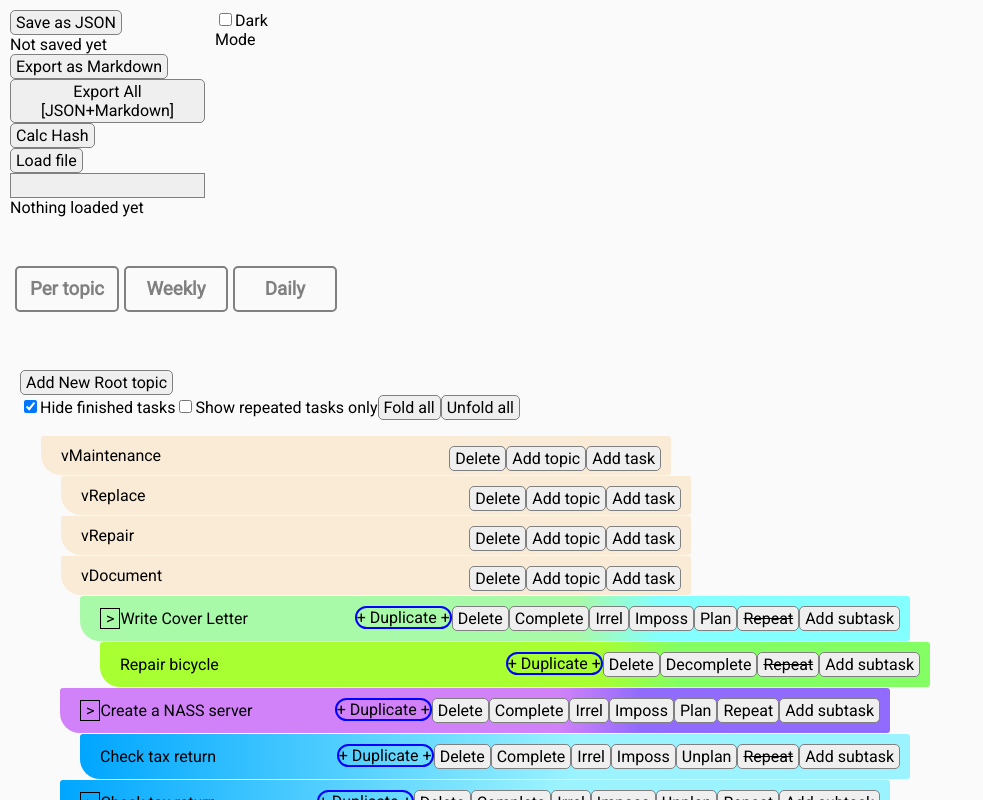
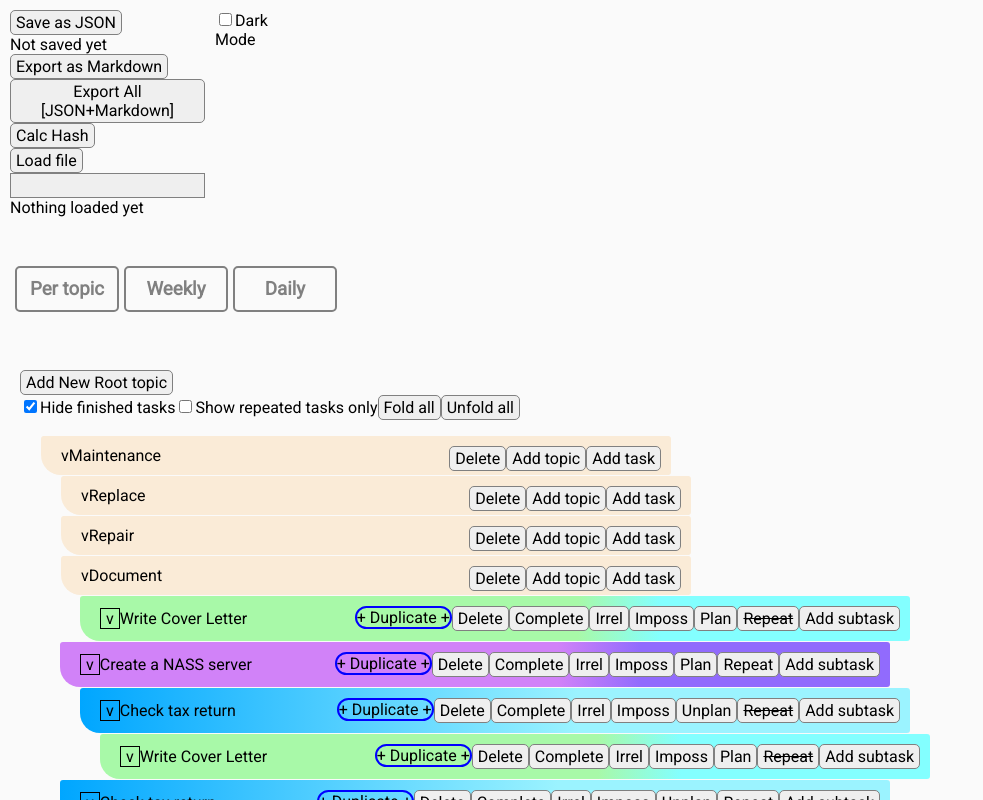
Before and after one commit to ElmoreV/TaskPlanner_javareact, a React (Create React App) app: page / in a window 1280 px wide. Both pictures are taken after a click on the button "Unfold all". Shown: the top 800 px of the page, without its empty margins (0-983 px from the left). Built offline with nearby package versions, Linux system fonts and the light colour scheme.

Commit message:
feat: allow recursive subtask visualization

```diff
--- a/src/ModifyFuncGeneratorsV1.js
+++ b/src/ModifyFuncGeneratorsV1.js
@@ -119,8 +119,12 @@ const getAddNewSubTask = (setTasks, tasks, superTaskId) => {
         if (!superTask) {
             return
         }
+        if (superTask.subTaskIds == undefined) {
+            superTask.subTaskIds = []
+        }
         let newSubTask = generateEmptyTask(newTasks)
         newTasks = addOrphanTasktoTaskList(newTasks, newSubTask)
+
         newTasks = insertTaskInstanceIntoTask(newTasks, superTaskId, newSubTask.id)
         setTasks(newTasks)
     }
--- a/src/ModifyTaskTopicAdgElements.js
+++ b/src/ModifyTaskTopicAdgElements.js
@@ -12,6 +12,7 @@ const generateEmptyTask = (tasks) => {
         id: newId,
         topics: [],
         topicViewIndices: [],
+        subTaskIds: [],
         completed: false,
         finishStatus: FinishedState.NotFinished,
         thisWeek: false,
--- a/src/Task.tsx
+++ b/src/Task.tsx
@@ -17,10 +17,9 @@ const Task = (props) => {
         addSubTask, hasSubTasks,
         fancy,
     } = props;
-    console.debug("Rendering Task")
+    console.debug("Rendering Task: " + name)
     const folded_symbol = '>';
     const unfolded_symbol = 'v';
-
 
 
     if (taskFinishStatus === undefined) { }
--- a/src/TaskContent.js
+++ b/src/TaskContent.js
@@ -44,7 +44,6 @@ const TaskContent = (props) => {
 
     // Applying dynamic class names based on the classStr prop
     const taskClassNames = [styles.task, styles[classStr]].filter(Boolean).join(' ');
-
     return (
         // <div className={styles.task}>
         <div className={styles.taskContent}>
--- a/src/TaskList.js
+++ b/src/TaskList.js
@@ -51,6 +51,85 @@ const isTaskVisible = (task, hideCompletedItems, showRepeatedOnly) => {
         && (task.repeated || !showRepeatedOnly))
 }
 
+const recursiveShowTask = (topic, superTask, task, tasks,
+    topics,
+    setTasks,
+    selectedTasks, setSelectedTasks,
+    hideCompletedItems, showRepeatedOnly,
+    fancy
+) => {
+    // 1. Show task
+    // 2. Show all subtasks
+
+    // Do not show subtasks when task is folded
+    const findTopicViewIdx = (topicId, task) => {
+        return task.topicViewIndices[task.topics.findIndex(taskTopicId => taskTopicId == topicId)]
+    }
+    //  <>
+    //      <li topic.id - suipertask.id - task id>
+    //      <Task>
+    //      <ul>
+    //          subtasks
+    //
+
+
+
+    return (
+        <>
+            <li key={(topic && topic.id) + "-" + (superTask && superTask.id) + ' - ' + task.id}>
+                <Task name={task.name}
+                    id={task.id}
+                    completed={task.completed}
+                    taskFinishStatus={task.finishStatus}
+                    setTaskFinishStatus={getSetTaskFinishStatus(setTasks, tasks, task.id)}
+                    currentTopicViewIndex={topic && findTopicViewIdx(topic.id, task)}
+                    currentTopicName={topic && topic.name}
+                    currentTopicId={topic && topic.id}
+                    setTaskName={getSetTaskNameFunc(setTasks, tasks, task.id)}
+                    deleteTask={getDeleteTask(setTasks, tasks, task.id)}
+                    addSubTask={getAddNewSubTask(setTasks, tasks, task.id)}
+                    hasSubTasks={task.subTaskIds && task.subTaskIds.length > 0}
+                    completeTask={getCompleteTask(setTasks, tasks, task.id)}
+                    plan={getPlanTaskForWeek(setTasks, tasks, task.id)}
+                    unplan={getUnplanTask(setTasks, tasks, task.id)}
+                    toggleRepeatTask={getToggleRepeatTask(setTasks, tasks, task.id)}
+                    planned={task.thisWeek}
+                    repeated={task.repeated}
+                    taskLastCompletion={task.lastFinished}
+                    addToSelection={() => topic && addTaskToSelection(selectedTasks, setSelectedTasks, task.id, topic.id, findTopicViewIdx(topic.id, task))}
+                    deleteFromSelection={() => topic && deleteTaskFromSelection(selectedTasks, setSelectedTasks, task.id, topic.id)}
+                    selected={topic && selectedTasks.find((st) => (st.taskId == task.id && st.topicId == topic.id)) ? true : false}
+                    selectedTasks={selectedTasks}
+                    moveTasks={getMoveTasks(topics, tasks, setTasks)}
+                    duplicateTask={getDuplicateTask(setTasks, tasks, topics)}
+                    fancy={fancy}
+                    toggleFold={getToggleFoldTask(setTasks, tasks)}
+                    setTasks={setTasks}
+                    tasks={tasks}
+                    unfolded={task.unfolded}
+
+                />
+            </li >
+            {
+                task.subTaskIds && task.subTaskIds.length > 0 && task.unfolded && (
+                    <ul>
+                        {tasks
+                            // .map(t=>{console.log("Hi, I'm a subtask"+t);return t})
+                            .filter(subTask => task.subTaskIds.includes(subTask.id))
+                            .filter((subTask) => isTaskVisible(subTask, hideCompletedItems, showRepeatedOnly))
+                            // TODO: ordering of subtasks
+                            .map(subTask => (
+                                recursiveShowTask(null, task, subTask, tasks, topics, setTasks,
+                                    selectedTasks, setSelectedTasks, hideCompletedItems, showRepeatedOnly, fancy))
+                            )
+                        }
+                    </ul>
+                )
+            }
+        </>
+    )
+}
+
 
 
 const recursiveShowTopic = (topic, tasks,
@@ -65,14 +144,22 @@ const recursiveShowTopic = (topic, tasks,
     // 3. Show all tasks
 
     // Do not show subtopics when Topic is folded
-    // console.debug('Hello2')
-    // console.debug(topics)
-    // console.debug(topic)
+
     const findTopicViewIdx = (topicId, task) => {
         return task.topicViewIndices[task.topics.findIndex(taskTopicId => taskTopicId == topicId)]
     }
 
-    return (<div key={'div_' + topic.id}><li key={topic.id}>
+    //  <div div_topic_id>
+    //      <li>
+    //          <Topic>
+    //      <ul>
+    //          Other subtopics
+    //      <ul>
+    //          Tasks inside of topic
+
+
+    return (<div key={'div_' + topic.id}>
+        <li key={topic.id}>
             <Topic
                 name={topic.name}
                 id={topic.id}
@@ -86,7 +173,6 @@ const recursiveShowTopic = (topic, tasks,
                 moveTasks={getMoveTasks(topics, tasks, setTasks)}
                 unfoldAll={getUnfoldAll(setTopics, topics)}
                 foldAll={getFoldAll(setTopics, topics)}
-            // updateTaskTopics={getUpdateTaskTopics(setTasks, tasks, topic.name)}
                 duplicateTask={getDuplicateTask(setTasks, tasks, topics)}
                 deleteTopic={getDeleteTopic(setTopics, topics, setTasks, tasks, topic.id)}
                 fancy={fancy}
@@ -102,90 +188,14 @@ const recursiveShowTopic = (topic, tasks,
                 fancy)
         ))}</ul>
         <ul key={topic.id + '_tasks'}>
-            {topic.unfolded && tasks//.sort((taskA, taskB) => { return taskA.name > taskB.name })
-                // .map((task) => (
-                //     ( && task.topics.includes(topic.id) ) ?
+            {topic.unfolded && tasks
                 .filter((task) => task.topics.includes(topic.id))
                 .filter((task) => isTaskVisible(task, hideCompletedItems, showRepeatedOnly))
                 .slice(0).sort((taskA, taskB) => { return findTopicViewIdx(topic.id, taskA) - findTopicViewIdx(topic.id, taskB) })
                 .map(task => (
-                    <>
-                        <li key={topic.id + ' - ' + task.id}>
-                            <Task name={task.name}
-                                id={task.id}
-                                completed={task.completed}
-                                taskFinishStatus={task.finishStatus}
-                                setTaskFinishStatus={getSetTaskFinishStatus(setTasks, tasks, task.id)}
-                                currentTopicViewIndex={findTopicViewIdx(topic.id, task)}
-                                currentTopicName={topic.name}
-                                currentTopicId={topic.id}
-                                setTaskName={getSetTaskNameFunc(setTasks, tasks, task.id)}
-                                deleteTask={getDeleteTask(setTasks, tasks, task.id)}
-                                addSubTask={getAddNewSubTask(setTasks, tasks, task.id)}
-                                hasSubTasks={true}
-                                completeTask={getCompleteTask(setTasks, tasks, task.id)}
-                                plan={getPlanTaskForWeek(setTasks, tasks, task.id)}
-                                unplan={getUnplanTask(setTasks, tasks, task.id)}
-                                toggleRepeatTask={getToggleRepeatTask(setTasks, tasks, task.id)}
-                                planned={task.thisWeek}
-                                repeated={task.repeated}
-                                taskLastCompletion={task.lastFinished}
-                                addToSelection={() => addTaskToSelection(selectedTasks, setSelectedTasks, task.id, topic.id, findTopicViewIdx(topic.id, task))}
-                                deleteFromSelection={() => deleteTaskFromSelection(selectedTasks, setSelectedTasks, task.id, topic.id)}
-                                selected={selectedTasks.find((st) => (st.taskId == task.id && st.topicId == topic.id)) ? true : false}
-                                selectedTasks={selectedTasks}
-                                moveTasks={getMoveTasks(topics, tasks, setTasks)}
-                                duplicateTask={getDuplicateTask(setTasks, tasks, topics)}
-                                fancy={fancy}
-                                toggleFold={getToggleFoldTask(setTasks, tasks)}
-                                setTasks={setTasks}
-                                tasks={tasks}
-
-                            />
-                        </li>
-                        {task.subTaskIds && task.subTaskIds.length > 0 && task.unfolded && (
-                            <ul>
-                                {tasks
-                                    // .map(t=>{console.log("Hi, I'm a subtask"+t);return t})
-                                    .filter(subtask => task.subTaskIds.includes(subtask.id))
-                                    .map(subtask => (
-                                        <li key={topic.id + ' - ' + subtask.id}>
-                                            <Task name={subtask.name}
-                                                id={subtask.id}
-                                                completed={subtask.completed}
-                                                taskFinishStatus={subtask.finishStatus}
-                                                setTaskFinishStatus={getSetTaskFinishStatus(setTasks, tasks, subtask.id)}
-                                                currentTopicViewIndex={findTopicViewIdx(topic.id, subtask)}
-                                                currentTopicName={topic.name}
-                                                currentTopicId={topic.id}
-                                                setTaskName={getSetTaskNameFunc(setTasks, tasks, subtask.id)}
-                                                deleteTask={getDeleteTask(setTasks, tasks, subtask.id)}
-                                                completeTask={getCompleteTask(setTasks, tasks, subtask.id)}
-                                                plan={getPlanTaskForWeek(setTasks, tasks, subtask.id)}
-                                                unplan={getUnplanTask(setTasks, tasks, subtask.id)}
-                                                toggleRepeatTask={getToggleRepeatTask(setTasks, tasks, subtask.id)}
-                                                planned={subtask.thisWeek}
-                                                repeated={subtask.repeated}
-                                                taskLastCompletion={subtask.lastFinished}
-                                                addToSelection={() => addTaskToSelection(selectedTasks, setSelectedTasks, subtask.id, topic.id, findTopicViewIdx(topic.id, task))}
-                                                deleteFromSelection={() => deleteTaskFromSelection(selectedTasks, setSelectedTasks, subtask.id, topic.id)}
-                                                selected={selectedTasks.find((st) => (st.taskId == subtask.id && st.topicId == topic.id)) ? true : false}
-                                                selectedTasks={selectedTasks}
-                                                moveTasks={getMoveTasks(topics, tasks, setTasks)}
-                                                duplicateTask={getDuplicateTask(setTasks, tasks, topics)}
-                                                fancy={fancy}
-                                                setTasks={setTasks}
-                                                tasks={tasks}
-
-                                            />
-                                        </li>
-                                    ))}
-                            </ul>
-                        )}
-                    </>
-
-
-                ))
+                    recursiveShowTask(topic, null, task, tasks, topics, setTasks,
+                        selectedTasks, setSelectedTasks, hideCompletedItems, showRepeatedOnly, fancy))
+                )
             }
         </ul></div>
     )
```
Lines whose indentation alone changed are shown as unchanged.
